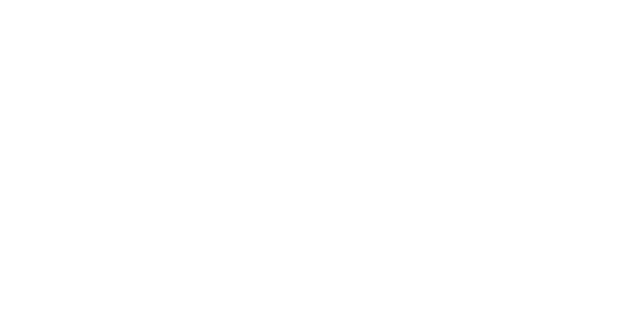
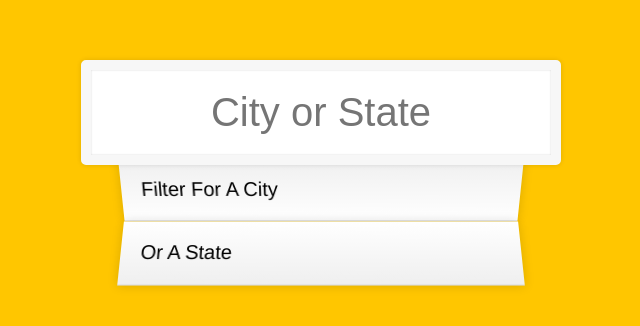
Before and after one commit to led8/Ajax_Type_Ahead, a website built with webpack: page src/index.html in a window 1280 px wide. Shown: the whole page, without its empty margins (319-959 px from the left). Built offline with nearby package versions, Linux system fonts and the light colour scheme.

Commit message:
Fix html and css

```diff
--- a/src/index.html
+++ b/src/index.html
@@ -6,6 +6,15 @@
     <title>Ajax Type Ahead by led8</title>
   </head>
   <body>
+
+    <form class="search-form">
+    <input type="text" class="search" placeholder="City or State">
+    <ul class="suggestions">
+      <li>Filter for a city</li>
+      <li>or a state</li>
+    </ul>
+  </form>
+
     <script src="index.js"></script>
   </body>
 </html>
--- a/src/index.js
+++ b/src/index.js
@@ -0,0 +1 @@
+const endpoint = 'https://gist.githubusercontent.com/Miserlou/c5cd8364bf9b2420bb29/raw/2bf258763cdddd704f8ffd3ea9a3e81d25e2c6f6/cities.json';
--- a/src/style.css
+++ b/src/style.css
@@ -0,0 +1,74 @@
+html {
+  box-sizing: border-box;
+  background: #ffc600;
+  font-family: 'helvetica neue';
+  font-size: 20px;
+  font-weight: 200;
+}
+
+*, *:before, *:after {
+  box-sizing: inherit;
+}
+
+input {
+  width: 100%;
+  padding: 20px;
+}
+
+.search-form {
+  max-width: 400px;
+  margin: 50px auto;
+}
+
+input.search {
+  margin: 0;
+  text-align: center;
+  outline: 0;
+  border: 10px solid #F7F7F7;
+  width: 120%;
+  left: -10%;
+  position: relative;
+  top: 10px;
+  z-index: 2;
+  border-radius: 5px;
+  font-size: 40px;
+  box-shadow: 0 0 5px rgba(0, 0, 0, 0.12), inset 0 0 2px rgba(0, 0, 0, 0.19);
+}
+
+.suggestions {
+  margin: 0;
+  padding: 0;
+  position: relative;
+  /*perspective: 20px;*/
+}
+
+.suggestions li {
+  background: white;
+  list-style: none;
+  border-bottom: 1px solid #D8D8D8;
+  box-shadow: 0 0 10px rgba(0, 0, 0, 0.14);
+  margin: 0;
+  padding: 20px;
+  transition: background 0.2s;
+  display: flex;
+  justify-content: space-between;
+  text-transform: capitalize;
+}
+
+.suggestions li:nth-child(even) {
+  transform: perspective(100px) rotateX(3deg) translateY(2px) scale(1.001);
+  background: linear-gradient(to bottom,  #ffffff 0%,#EFEFEF 100%);
+}
+
+.suggestions li:nth-child(odd) {
+  transform: perspective(100px) rotateX(-3deg) translateY(3px);
+  background: linear-gradient(to top,  #ffffff 0%,#EFEFEF 100%);
+}
+
+span.population {
+  font-size: 15px;
+}
+
+.hl {
+  background: #ffc600;
+}
```
